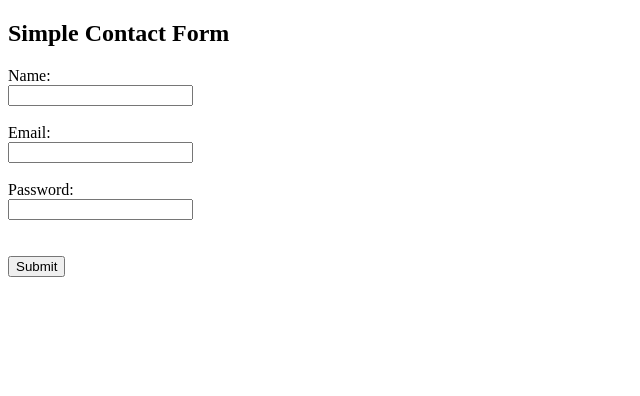
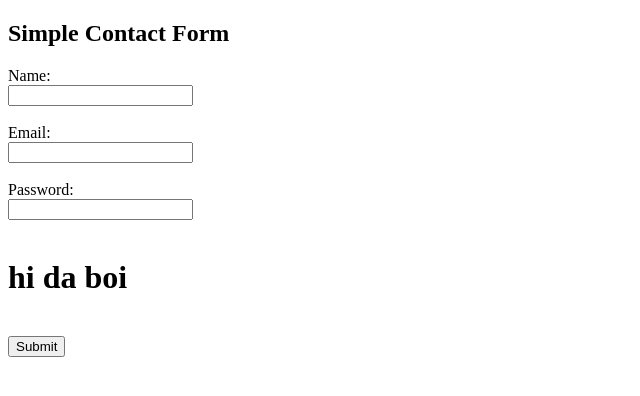
Before and after one commit to BNVboi/ci-cd-learning, a plain HTML site: page index.html in a window 1280 px wide. Shown: the whole page, without its empty margins (0-640 px from the left). Drawn offline with Linux system fonts and the light colour scheme.

Commit message:
added h1

```diff
--- a/index.html
+++ b/index.html
@@ -32,6 +32,8 @@
 
         <br>
 
+        <h1>hi da boi</h1>
+
         <br>
 
         <div>
```
